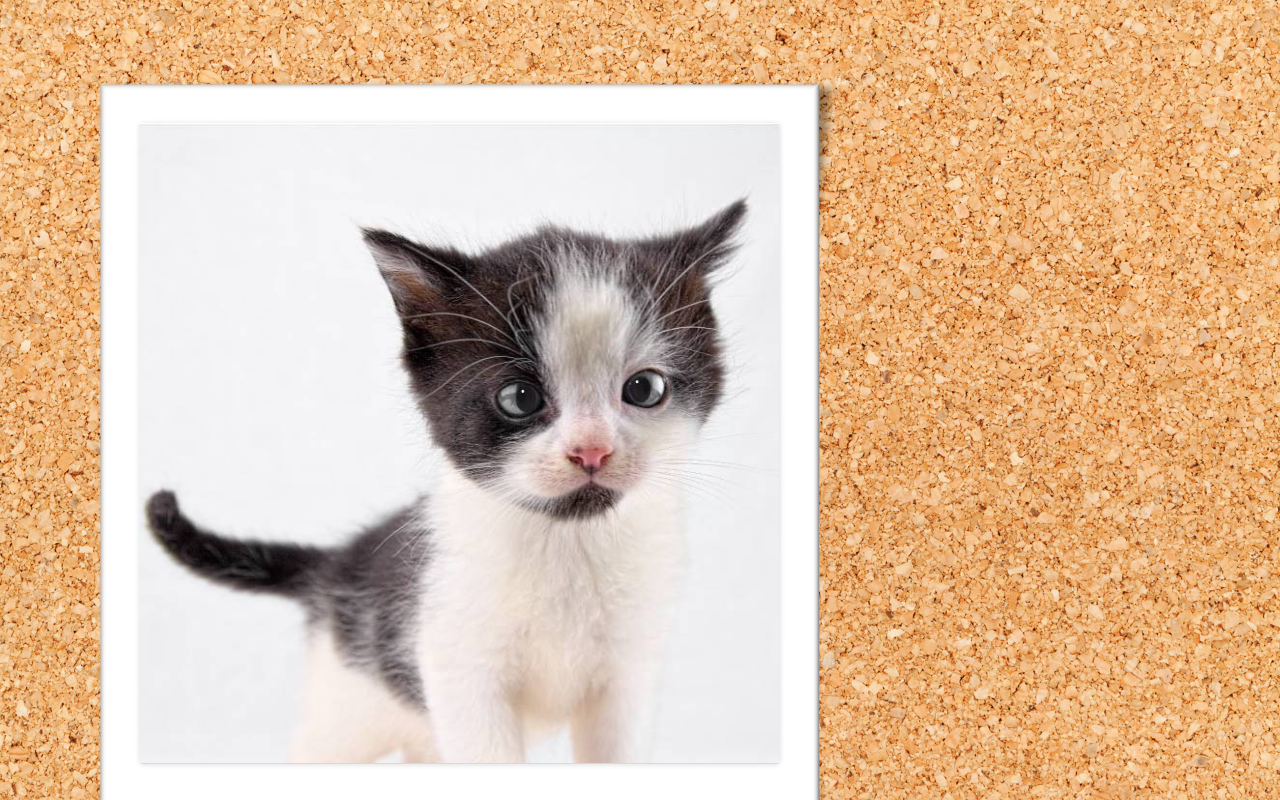
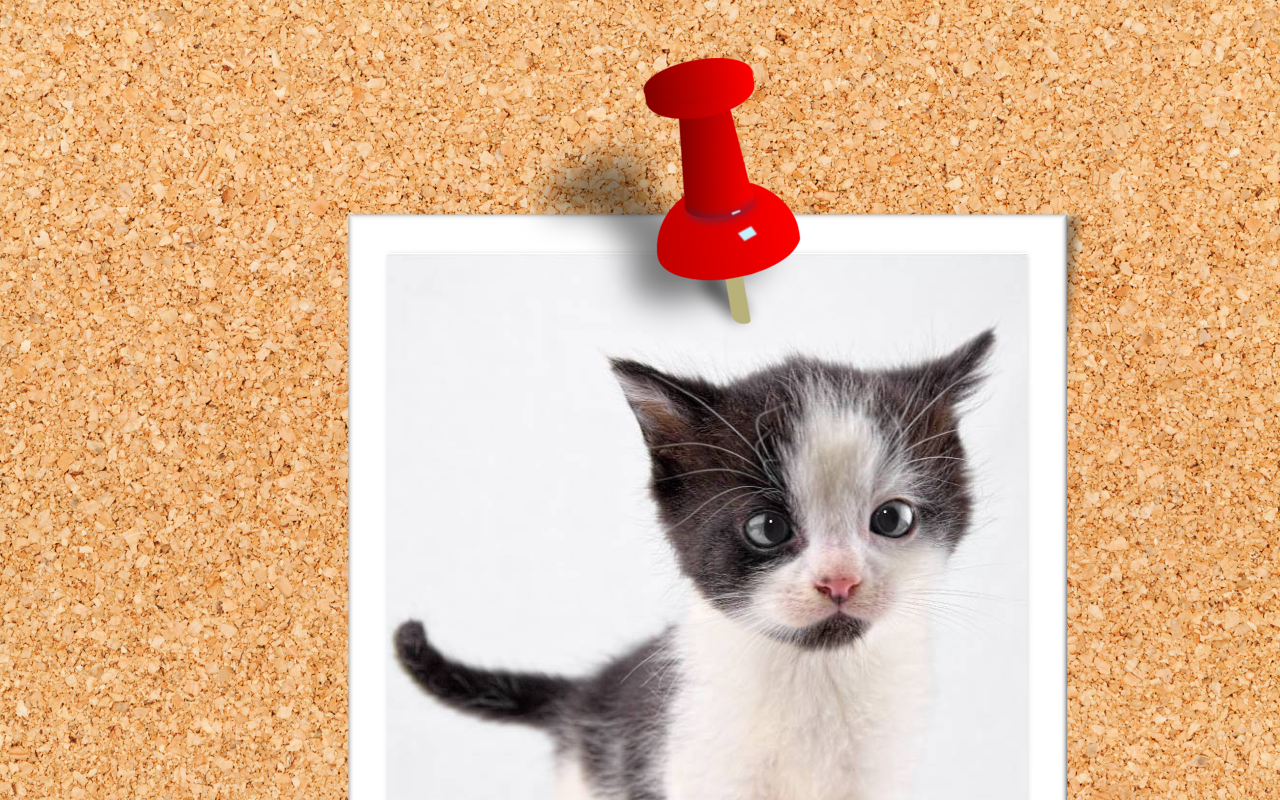
Before and after one commit to mfdi86/pinboard, a plain HTML site: page index.html in a window 1280 px wide. Shown: the top 800 px of the page. Drawn offline with Linux system fonts and the light colour scheme.

Commit message:
adds red pin

```diff
--- a/css/styles.css
+++ b/css/styles.css
@@ -7,11 +7,13 @@ html {
   height: 825px;
   width: 768px;
   position: relative;
+  margin: auto;
+  top: 130px;
 
 }
 
 .polaroid {
-  position: relative;
+  position: absolute;
   display: block;
 }
 
@@ -25,6 +27,12 @@ html {
 
 }
 
+.pin {
+  position: absolute;
+  top: -80px;
+  left: 250px;
+}
+
 /*.container {
   content:
 }*/
--- a/index.html
+++ b/index.html
@@ -10,6 +10,7 @@
       <div class="parent">
         <img src="img/polaroid.png" alt="polaroid"  class="polaroid"/>
         <img src="img/kitten.jpg" alt="cross-eyed kitten" class="kitten-photo"/>
+        <img src="img/red-pin.png" alt="red pin" class="pin"/>
       </div>
     </body>
   </div>
```
Also changed, not shown: img/red-pin.png (added).
